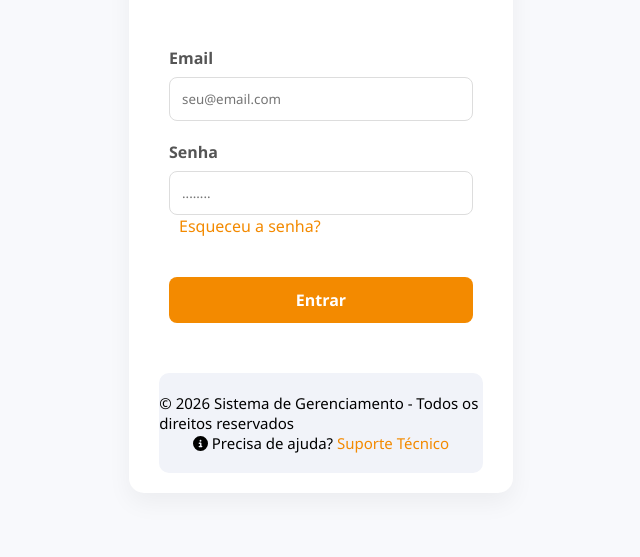
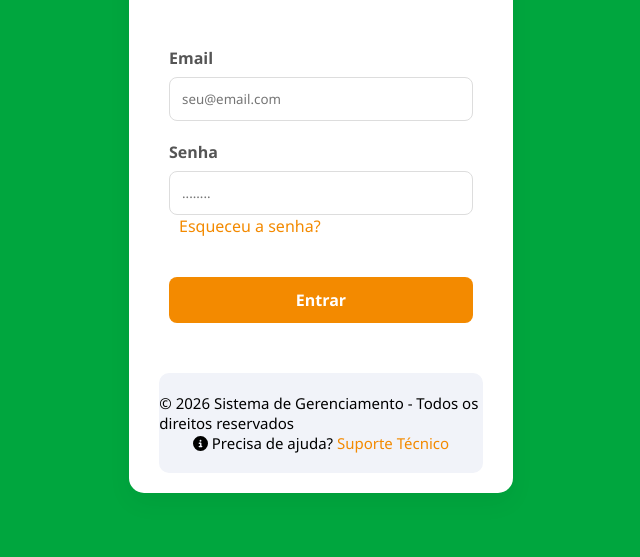
Before and after one commit to GeovanaEduarda/sistema_de_gestao_cardapio_inteligente, a plain HTML site: page index.html in a window 1280 px wide. Shown: the part 243-800 px from the top of the page, without its empty margins (319-959 px from the left). Drawn offline with Linux system fonts and the light colour scheme.

Commit message:
Teste de commit

```diff
--- a/assets/css/style.css
+++ b/assets/css/style.css
@@ -27,8 +27,9 @@
 body{
     display: flex;
     min-height: 100vh;
-    background-color: var(--cor-fundo);
-    height: 100%;
+    /* background-color: var(--cor-fundo); */
+    height: 10px;
+    background-color: #00A63E;
     /* margin: 0;
     overflow: hidden; */
 }
```
